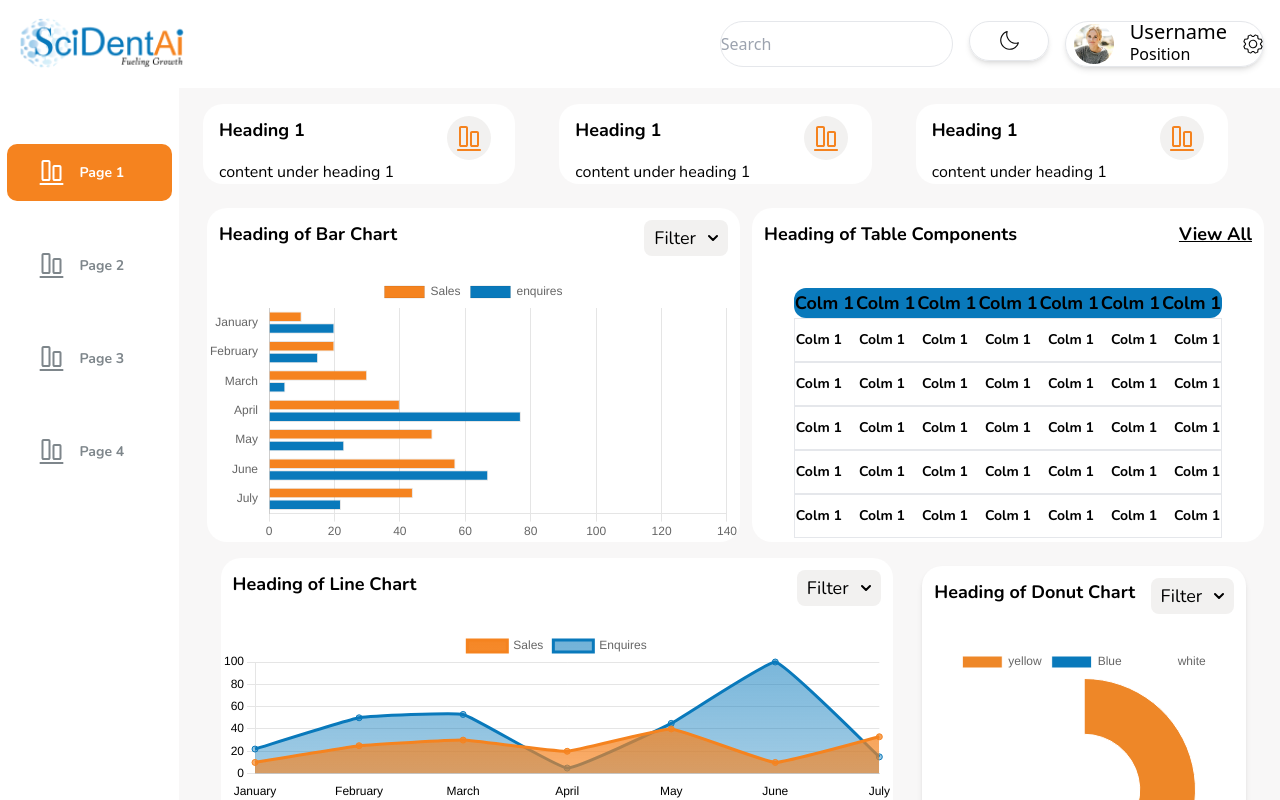
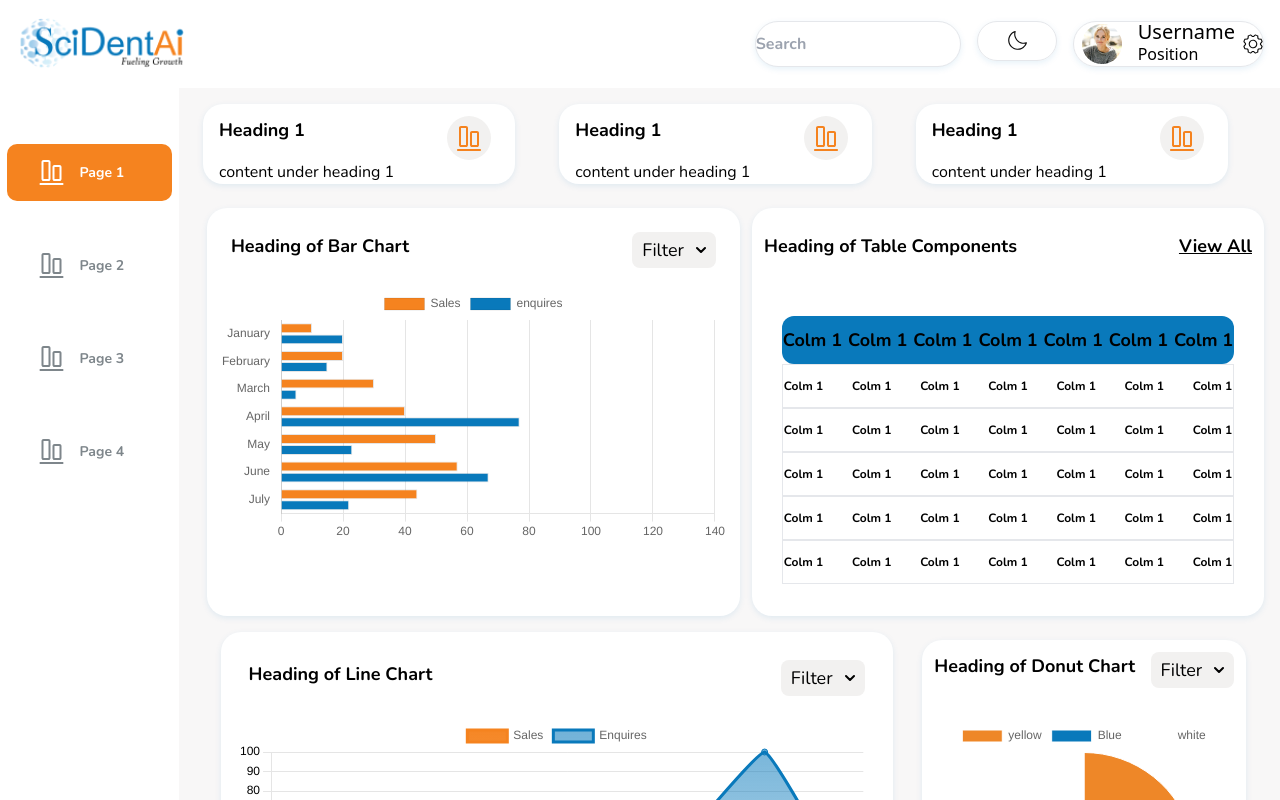
Before and after one commit to Karthik81199/practice, a React (Create React App) app: page / in a window 1280 px wide. Built offline with nearby package versions, Linux system fonts and the light colour scheme.

Commit message:
shadows fix and line chart large screen issue fix

```diff
--- a/src/assets/styles/tailwind.css
+++ b/src/assets/styles/tailwind.css
@@ -12,3 +12,6 @@
         scrollbar-width: none;
     }
 }
+::placeholder {
+    font-weight: bold;
+}
--- a/src/components/Page1/DonutChart.js
+++ b/src/components/Page1/DonutChart.js
@@ -24,7 +24,7 @@ const DonutChart = () => {
 
 	return (
 		<>
-			<div className="max-w-xs md:max-w-md lg:max-w-lg md:max-h-md bg-white mt-4 rounded-[20px] ml-3 shadow-md">
+			<div className="max-w-xs md:max-w-md lg:max-w-lg md:max-h-md bg-white mt-4 rounded-[20px] ml-3 shadow-custom-blue">
 				<div className="flex heading h-auto justify-between mx-3 mt-3">
 					<h3 className="font-nunito text-lg font-semibold">
 						Heading of Donut Chart
--- a/src/components/Page1/Graph.js
+++ b/src/components/Page1/Graph.js
@@ -285,7 +285,7 @@ const Graph = () => {
 	};
 
 	return (
-		<div className="bg-white mt-4 rounded-[20px] ml-3 container max-w-xs md:max-w-lg lg:max-w-2xl">
+		<div className="bg-white mt-4 rounded-[20px] ml-3 container max-w-xs md:max-w-lg lg:max-w-2xl shadow-custom-blue p-3">
 			<div className="flex heading h-auto justify-between mx-3 mt-3">
 				<h3 className="font-nunito text-lg font-semibold">
 					Heading of Bar Chart
--- a/src/components/Page1/Heading.js
+++ b/src/components/Page1/Heading.js
@@ -2,7 +2,7 @@ import React from "react";
 
 function Heading() {
 	return (
-		<div className="container max-w-xs sm:max-w-sm md:max-w-md bg-white mt-4 rounded-[20px] ml-2 mr-9">
+		<div className="container max-w-xs sm:max-w-sm md:max-w-md bg-white mt-4 rounded-[20px] ml-2 mr-9 shadow-custom-blue">
 			<div className="heading-svg-con flex mt-3 justify-between">
 				<h3 className="font-nunito text-lg ml-4 font-semibold">Heading 1 </h3>
 				<div className="flex items-center rounded-full circle w-11 h-11 bg-pageHeading justify-center mr-6">
--- a/src/components/Page1/LineChart.js
+++ b/src/components/Page1/LineChart.js
@@ -83,7 +83,7 @@ const LineChart = () => {
 	};
 
 	return (
-		<div className=" bg-white mt-2 rounded-[20px] ml-2 container max-w-xs md:max-w-lg lg:max-w-2xl md:max-h-md">
+		<div className=" bg-white mt-2 rounded-[20px] ml-2 container max-w-xs md:max-w-lg lg:max-w-2xl md:max-h-md shadow-custom-blue p-4">
 			<div className="flex heading justify-between mx-3 mt-3">
 				<h3 className="font-nunito text-lg font-semibold">
 					Heading of Line Chart
@@ -112,7 +112,7 @@ const LineChart = () => {
 					</svg>
 				</button>
 			</div>
-			<div className="flex justify-center mt-6 h-2/4">
+			<div className="flex justify-center mt-6 h-auto lg:h-64">
 				<Line data={data} options={options} />
 			</div>
 		</div>
--- a/src/components/Page1/Table.js
+++ b/src/components/Page1/Table.js
@@ -2,8 +2,8 @@ import React from "react";
 
 function Table() {
 	return (
-		<div className=" bg-white mt-4 rounded-[20px] ml-3 container max-w-xs md:max-w-md lg:max-w-lg">
-			<div className="flex heading h-auto justify-between mx-3 mt-3">
+		<div className=" bg-white mt-4 rounded-[20px] ml-3 container max-w-xs md:max-w-md lg:max-w-lg shadow-custom-blue">
+			<div className="flex heading h-auto justify-between mx-3 mt-6">
 				<h3 className="font-nunito text-lg font-semibold">
 					Heading of Table Components
 				</h3>
@@ -11,10 +11,10 @@ function Table() {
 					<u>View All</u>
 				</h3>
 			</div>
-			<div className="container max-w-xs sm:text-sm text-xs md:text-md sm:max-w-sm md:max-w-md lg:max-w-[1440px] mt-2 lg:mt-10 md:mt-4 px-2 flex justify-center">
+			<div className="container max-w-xs sm:text-sm text-xs md:text-md sm:max-w-sm md:max-w-lg lg:max-w-2xl mt-2 lg:mt-10 md:mt-4 flex justify-center mb-4 p-2 lg:p-4">
 				<table>
 					<thead>
-						<tr className="flex rounded-xl  bg-tableColor justify-center items-center font-nunito lg:text-lg">
+						<tr className="flex rounded-xl  bg-tableColor justify-center items-center font-nunito lg:text-lg text-sm md:space-x-1 lg:h-12">
 							<th>Colm 1</th>
 							<th>Colm 1</th>
 							<th>Colm 1</th>
@@ -25,7 +25,7 @@ function Table() {
 						</tr>
 					</thead>
 					<tbody>
-						<tr className="flex border justify-between h-11 items-center font-nunito sm:text-sm text-xs md:text-md font-semibold">
+						<tr className="flex border justify-between h-11 items-center font-nunito text-xs md:text-md font-semibold">
 							<td>Colm 1</td>
 							<td>Colm 1</td>
 							<td>Colm 1</td>
@@ -34,7 +34,7 @@ function Table() {
 							<td>Colm 1</td>
 							<td>Colm 1</td>
 						</tr>
-						<tr className="flex border justify-between h-11 items-center font-nunito sm:text-sm text-xs md:text-md font-semibold">
+						<tr className="flex border justify-between h-11 items-center font-nunito text-xs md:text-md font-semibold">
 							<td>Colm 1</td>
 							<td>Colm 1</td>
 							<td>Colm 1</td>
@@ -43,7 +43,7 @@ function Table() {
 							<td>Colm 1</td>
 							<td>Colm 1</td>
 						</tr>
-						<tr className="flex border justify-between h-11 items-center font-nunito sm:text-sm text-xs md:text-md font-semibold">
+						<tr className="flex border justify-between h-11 items-center font-nunito text-xs md:text-md font-semibold">
 							<td>Colm 1</td>
 							<td>Colm 1</td>
 							<td>Colm 1</td>
@@ -52,7 +52,7 @@ function Table() {
 							<td>Colm 1</td>
 							<td>Colm 1</td>
 						</tr>
-						<tr className="flex border justify-between h-11 items-center font-nunito sm:text-sm text-xs md:text-md font-semibold">
+						<tr className="flex border justify-between h-11 items-center font-nunito text-xs md:text-md font-semibold">
 							<td>Colm 1</td>
 							<td>Colm 1</td>
 							<td>Colm 1</td>
@@ -61,7 +61,7 @@ function Table() {
 							<td>Colm 1</td>
 							<td>Colm 1</td>
 						</tr>
-						<tr className="flex border justify-between h-11 items-center font-nunito sm:text-sm text-xs md:text-md font-semibold">
+						<tr className="flex border justify-between h-11 items-center font-nunito text-xs md:text-md font-semibold">
 							<td>Colm 1</td>
 							<td>Colm 1</td>
 							<td>Colm 1</td>
--- a/src/components/navigation.js
+++ b/src/components/navigation.js
@@ -17,12 +17,12 @@ function Nav() {
 					<input
 						type="search"
 						id="default-search"
-						className="max-w-xs sm:max-w-sm md:max-w-md lg:max-w-lg rounded-3xl border"
+						className="max-w-xs sm:max-w-sm md:max-w-md lg:max-w-lg rounded-3xl border shadow-custom-blue placeholder:font-bold font-nunito"
 						placeholder="Search"
 						required
 					/>
 
-					<div className="circle w-20 h-10 border flex justify-center items-center rounded-full shadow-md">
+					<div className="circle w-20 h-10 border flex justify-center items-center rounded-full shadow-custom-blue">
 						<svg
 							width="24"
 							height="24"
@@ -36,14 +36,14 @@ function Nav() {
 							/>
 						</svg>
 					</div>
-					<div className="hidden border rounded-3xl md:flex items-center shadow-md">
+					<div className="hidden border rounded-3xl md:flex items-center shadow-custom-blue">
 						<img src={imagelogo} alt="user Logo" className="w-10 h-10 ml-2" />
 						<div className="user-info flex flex-col ml-4">
 							<h3 className="leading-none text-xl">Username</h3>
 							<h3 className="leading-1">Position</h3>
 						</div>
 						<svg
-							className="ml-4"
+							className="ml-2"
 							width="20"
 							height="20"
 							viewBox="0 0 20 20"
--- a/tailwind.config.js
+++ b/tailwind.config.js
@@ -18,6 +18,9 @@ module.exports = {
 				submitbtn: "#02356A",
 				submitxt: "#FAFAFA",
 			},
+			boxShadow: {
+				"custom-blue": "0px 2px 6px 0px rgba(9, 121, 187, 0.1)",
+			},
 		},
 	},
 	plugins: [
```
